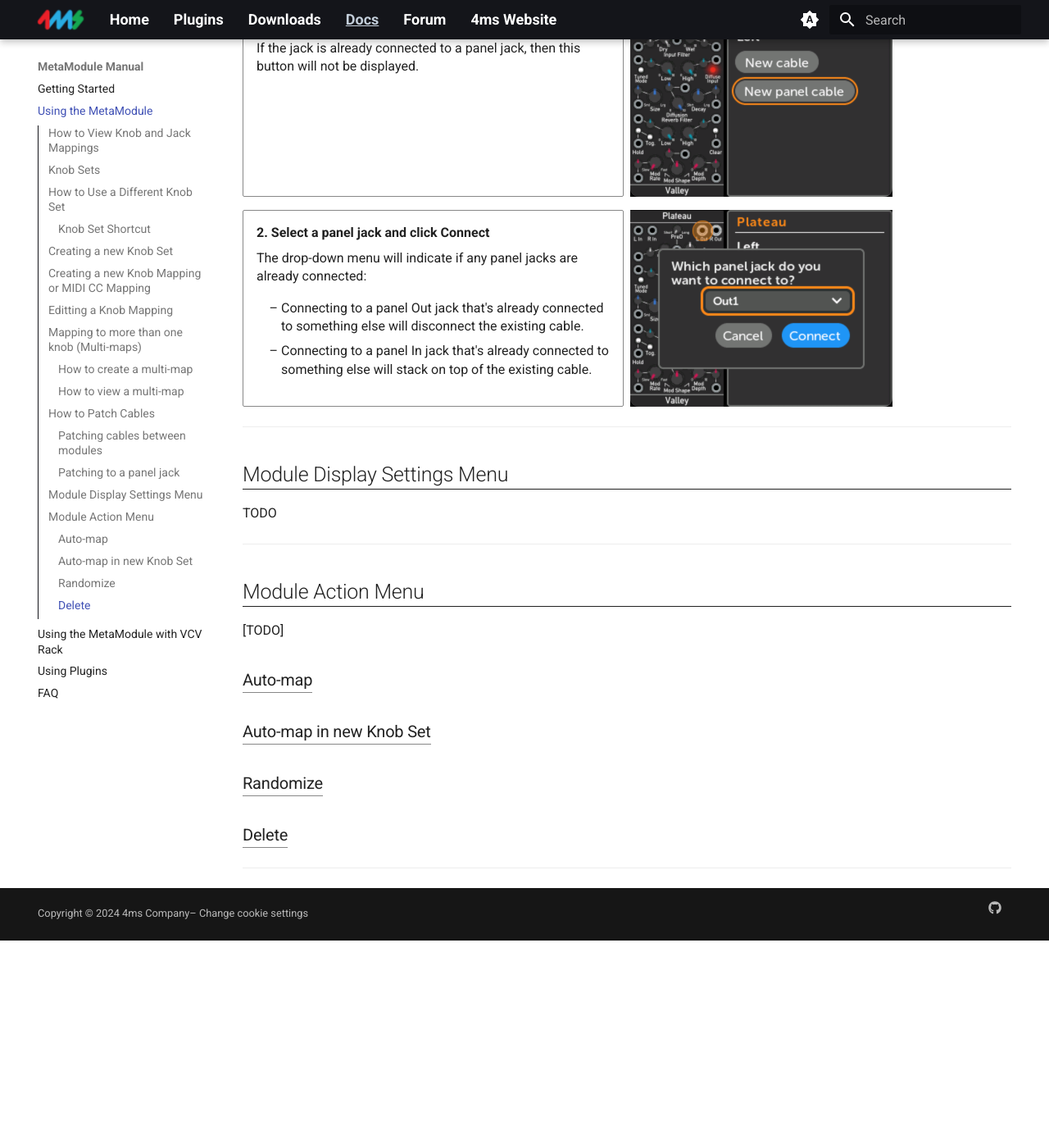
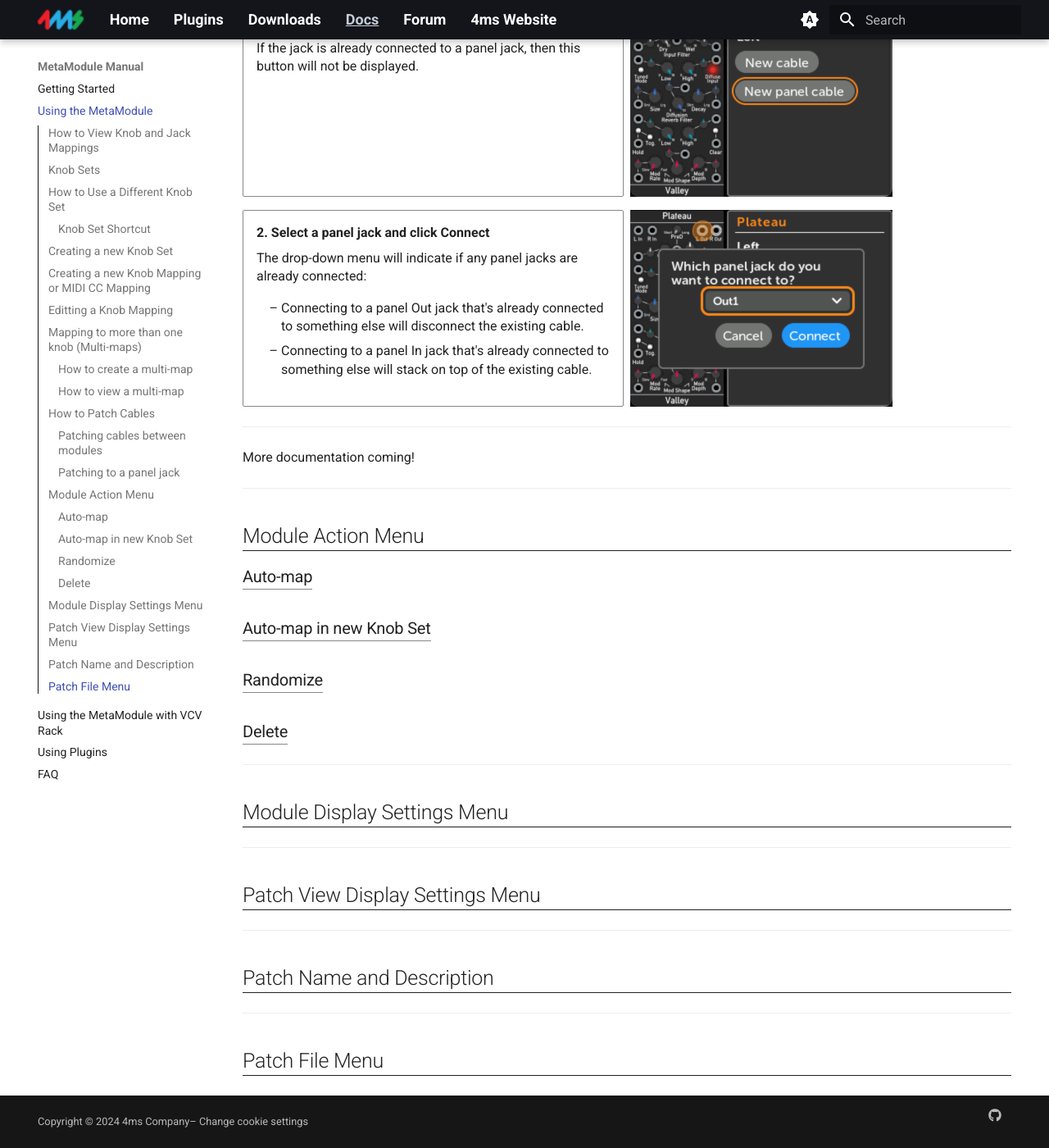
Before and after one commit to 4ms/metamodule-docs-website, an MkDocs documentation site: the page built from docs/using_metamodule.md, in a window 1280 px wide and 1400 px high, scrolled down 7034 px. Shown: the whole window at 82% size. Built offline with MkDocs 1.6.1 and Material for MkDocs 9.7.7, drawn with Linux system fonts in a browser that asks for light colours; before the commit the page ends 8181 px from its top, so only the background shows below that.

Commit message:
Remove TODOs

```diff
--- a/docs/using_metamodule.md
+++ b/docs/using_metamodule.md
@@ -334,20 +334,14 @@ MetaModule to virtual module jacks.
 </div>
 
 
-
-
-
 ---
 
-## Module Display Settings Menu
-
-TODO
+More documentation coming!
 
 ---
 
 ## Module Action Menu
 
-[TODO]
 
 ### Auto-map
 
@@ -358,3 +352,18 @@ TODO
 ### Delete
 
 ---
+
+## Module Display Settings Menu
+
+---
+
+## Patch View Display Settings Menu
+
+---
+
+## Patch Name and Description
+
+
+---
+
+## Patch File Menu
```
